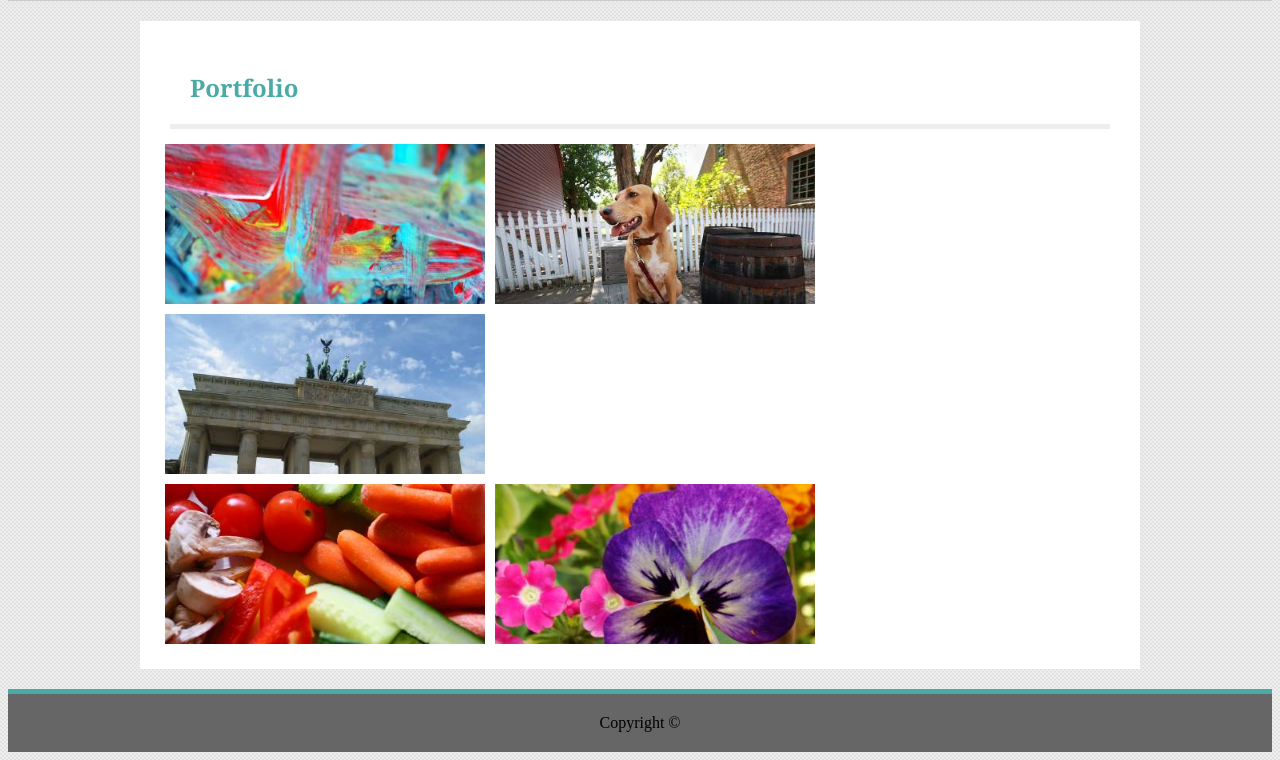
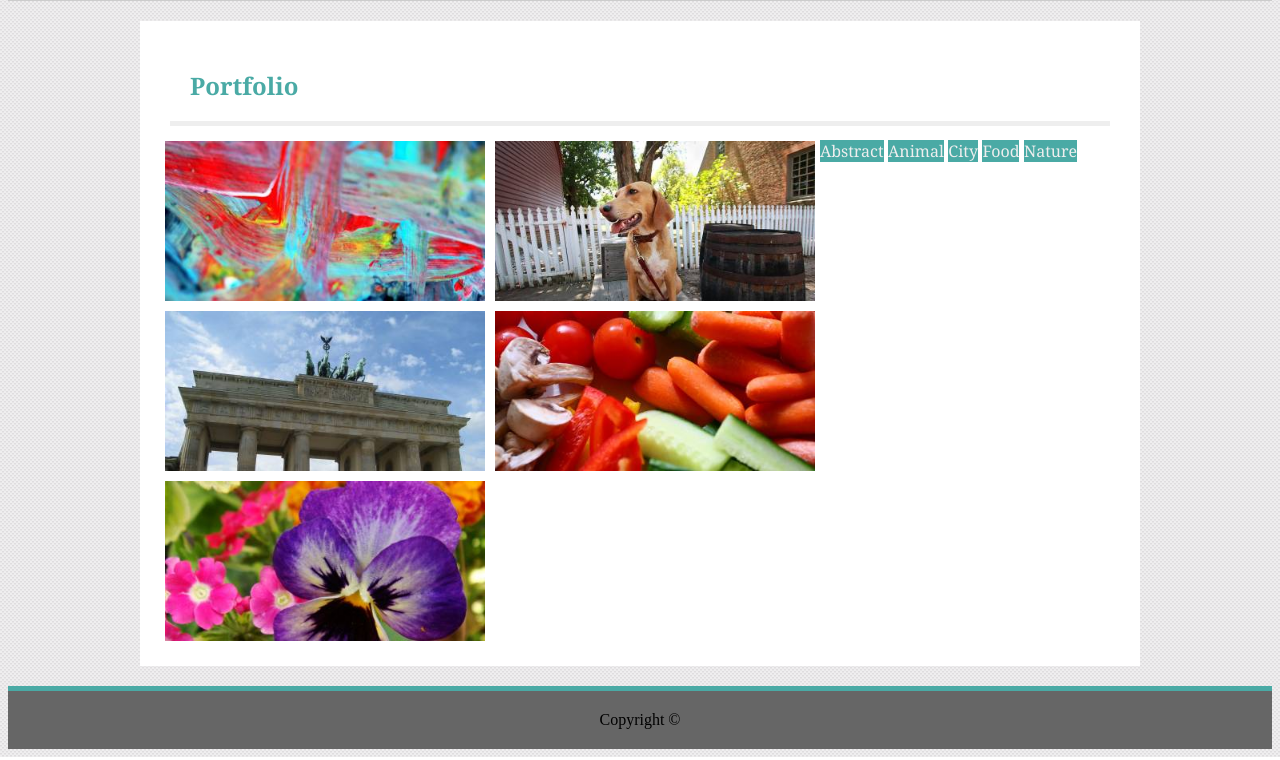
Before and after one commit to cmsmart2/Basic-Portfolio, a plain HTML site: page portfolio.html in a window 1280 px wide. Shown: the part 93-853 px from the top of the page. Drawn offline with Linux system fonts and the light colour scheme.

Commit message:
cleaned up code added more css touches

```diff
--- a/assets/float_style.css
+++ b/assets/float_style.css
@@ -6,39 +6,31 @@
 }
 #profile_pic {
     height: 150px;
-    width: 150px;
+    width: 200px;
     padding: 20px;
     float: left;
     clear: left;
 
 }
-.clearfix::after {
-    content: "";
-    clear: both;
-    display: block;
-  }
-  #abstract {
+  #portfolio_images {
     float: left;
     width: 33.33%;
     padding: 5px;
+
   }
- #animals {
-    float: left;
-    width: 33.33%;
-    padding: 5px;
+  .clearfix:after {
+    content: ".";
+    visibility: hidden;
+    display: block;
+    height: 0;
+    clear: both;
  }
- #city {
-    float: left;
-    width: 33.33%;
-    padding: 5px;
+ .port_links {
+     position: relative;
+     background-color: #4aaaa5;
+     font-family:'Georgia', Times, 'Times New Roman', serif;
+     color: #eeeeee;
+     width: 200px;
+    height: 60px;
+    text-align: center;
  }
- #food {
-    float: left;
-    width: 33.33%;
-    padding: 5px;
- }
- #nature {
-    float: left;
-    width: 33.33%;
-    padding: 5px;
- }
--- a/assets/style.css
+++ b/assets/style.css
@@ -9,23 +9,30 @@ header {
 #links {
     color: #777777;
     font-family: 'Arial', 'Helvetica Neue', Helvetica, sans-serif;
+    margin-right: 2px;
 }
+a:visited {
+    color: #777777;
+}
+a:link {
+    text-decoration: none;
+  }
 body {
     background: url(./images/white_carbon.png);
 }
 h1{
     position:absolute;
     top: 0;
-    left: 70px;
+    left: 50px;
     font-size: 30px;
     background-color: #4aaaa5;
-    float:left;
     clear: both;
     width: 200px;
-    height: 50px;
+    height: 60px;
     color: #eeeeee;
     text-align: center;
     font-family:'Georgia', Times, 'Times New Roman', serif;
+
 }
 h2 {
     font-family: 'Georgia', Times, 'Times New Roman', serif;
@@ -43,11 +50,12 @@ h2 {
     background-color: #ffffff;
     border-color: #dddddd;
     border-width: 40px;
-    text-align: center;
     padding: 20px;
     border: 20px;
     margin: auto;
     width: 960px;
+    overflow:auto;
+    line-height: 30px;
 }
 footer {
     padding: 20px;
@@ -58,9 +66,7 @@ footer {
     border-top: 5px solid #4aaaa5;
 
   }
-  a:link {
-    text-decoration: none;
-  }
+
   input[type=text] {
     width: 100%;
     padding: 12px 20px;
@@ -77,3 +83,6 @@ footer {
     cursor: pointer;
 
   }
+  #message {
+      height: 150px;
+  }
--- a/portfolio.html
+++ b/portfolio.html
@@ -19,21 +19,18 @@
     </header>
    <section class="about_me">
        <H2>Portfolio</H2>
-       <div>
-            <img id="abstract" src="./assets/images/abstract-q-c-400-200-3.jpg" alt="Abstract">
-       </div>
-       <div>
-            <img id="animals" src="./assets/images/animals-q-c-400-200-9.jpg" alt="Animals">
-       </div>
-       <div class= "clearfix">
-            <img id="city" src="./assets/images/city-q-c-400-200-1.jpg" alt="City">
-       </div>
-       <div>
-            <img id="food" src="./assets/images/food-q-c-400-200-5.jpg" alt="Food">
-       </div>
-       <div class="clearfix">
-            <img id="nature" src="./assets/images/nature-q-c-400-200-6.jpg" alt="Nature">
-       </div>
+            <div>
+                <img id="portfolio_images" src="./assets/images/abstract-q-c-400-200-3.jpg" alt="Abstract">
+                <a class="port_links" href="placeholder">Abstract</a>
+                <img id="portfolio_images" src="./assets/images/animals-q-c-400-200-9.jpg" alt="Animals">
+                <a class="port_links" href="placeholder">Animal</a>
+                <img id="portfolio_images" class="clearfix" src="./assets/images/city-q-c-400-200-1.jpg" alt="City">
+                <a class="port_links" href="placeholder">City</a>
+                <img id="portfolio_images" src="./assets/images/food-q-c-400-200-5.jpg" alt="Food">
+                <a class="port_links" href="placeholder">Food</a>
+                <img id="portfolio_images" src="./assets/images/nature-q-c-400-200-6.jpg" alt="Nature">
+                <a class="port_links" href="placeholder">Nature</a>
+            </div>
    </section>
    <footer>
        <div>
```
Also changed, not shown: contact.html (+2 -2 lines), index.html (+3 -9 lines).
